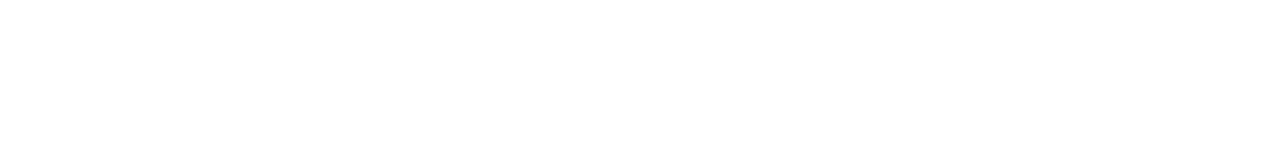
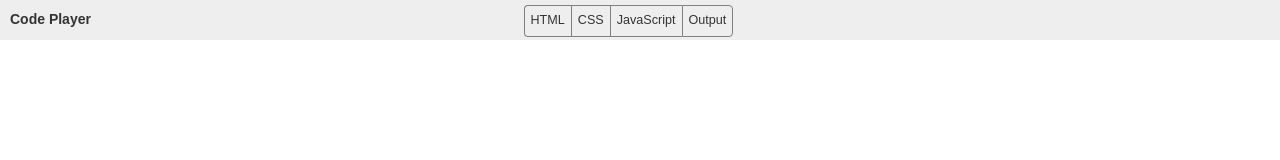
Before and after one commit to gabriela-papp/code-player, a plain HTML site: page index.html in a window 1280 px wide. Drawn offline with nearby package versions, Linux system fonts and the light colour scheme.

Commit message:
header added

```diff
--- a/css/css.css
+++ b/css/css.css
@@ -0,0 +1,43 @@
+   body {
+    font-family: sans-serif;
+    padding: 0;
+    margin: 0;
+
+  }
+
+  #header {
+    width: 100%;
+    height: 40px;
+    background-color: #EEEEEE;
+    padding: 5px;
+
+  }
+
+  #logo {
+    float: left;
+    font-weight: bold;
+    height: 120%;
+    padding:  4px 5px;
+  }
+  #buttonContainer {
+    width: 233px;
+    margin:0 auto;
+  }
+
+  .toggleButton {
+    float: left;
+    border: 1px solid grey;
+    padding: 6px;
+    border-right: none;
+    font-size: 90%;
+  }
+  #html {
+    border-top-left-radius: 4px;
+    border-bottom-left-radius: 4px;
+  }
+  #output {
+    border-right: 1px solid grey;
+    border-top-right-radius: 4px;
+    border-bottom-right-radius: 4px;
+
+  }
--- a/index.html
+++ b/index.html
@@ -11,13 +11,26 @@
     <link rel="stylesheet" href="css/css.css">
 </head>
 <body>
+ <div id="header">
+    <div id="logo">
+     Code Player
+ </div>
+ <div id="buttonContainer">
+    <div class="toggleButton active" id="html">HTML</div>
+    <div class="toggleButton" id="css">CSS</div>
+    <div class="toggleButton" id="javascript">JavaScript</div>
+    <div class="toggleButton active" id="output">Output</div>
+</div>
+
+
+
+</div>
 
 
 
 
-
-    <script src="https://ajax.googleapis.com/ajax/libs/jquery/3.2.1/jquery.min.js"></script>
-    <script src="js/bootstrap.min.js"></script>
-    <script type="text/javascript" src="js/main.js"></script>
+<script src="https://ajax.googleapis.com/ajax/libs/jquery/3.2.1/jquery.min.js"></script>
+<script src="js/bootstrap.min.js"></script>
+<script type="text/javascript" src="js/main.js"></script>
 </body>
 </html>
```
